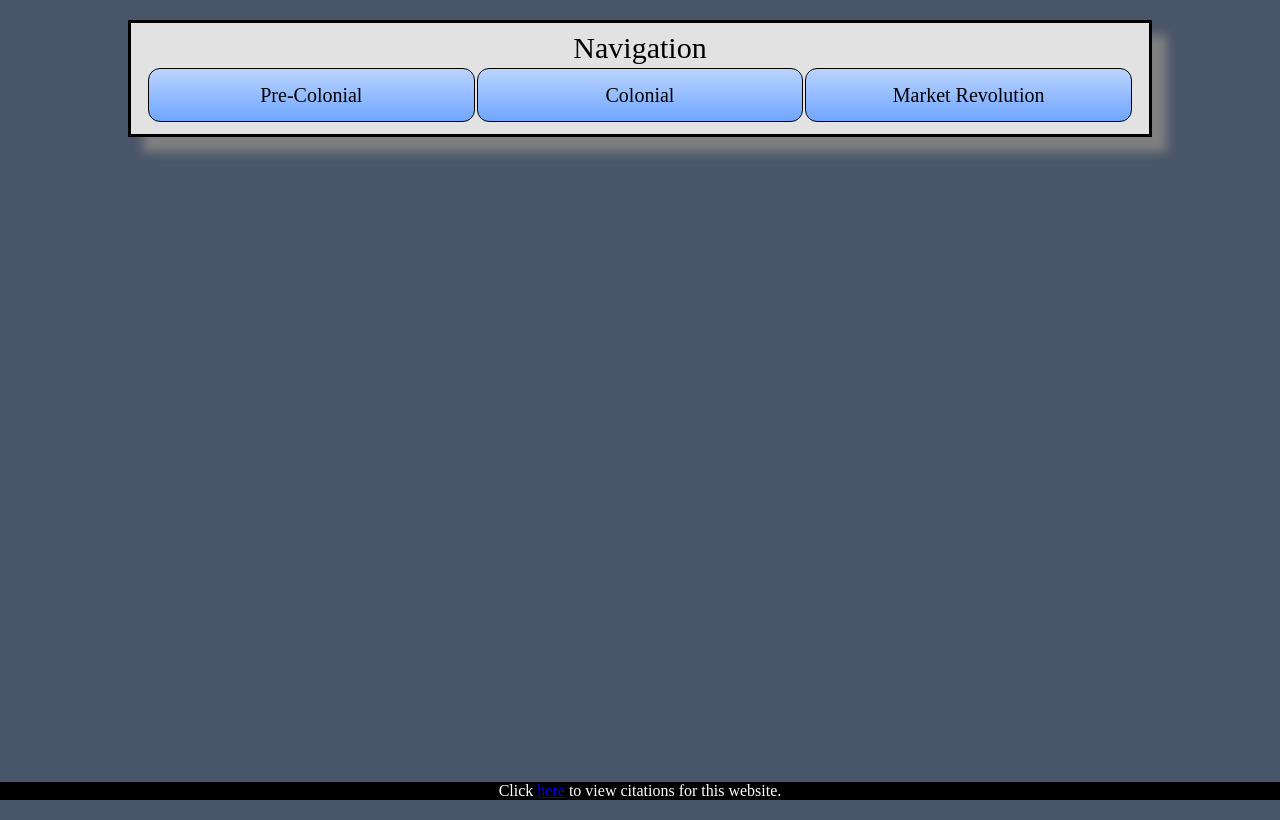
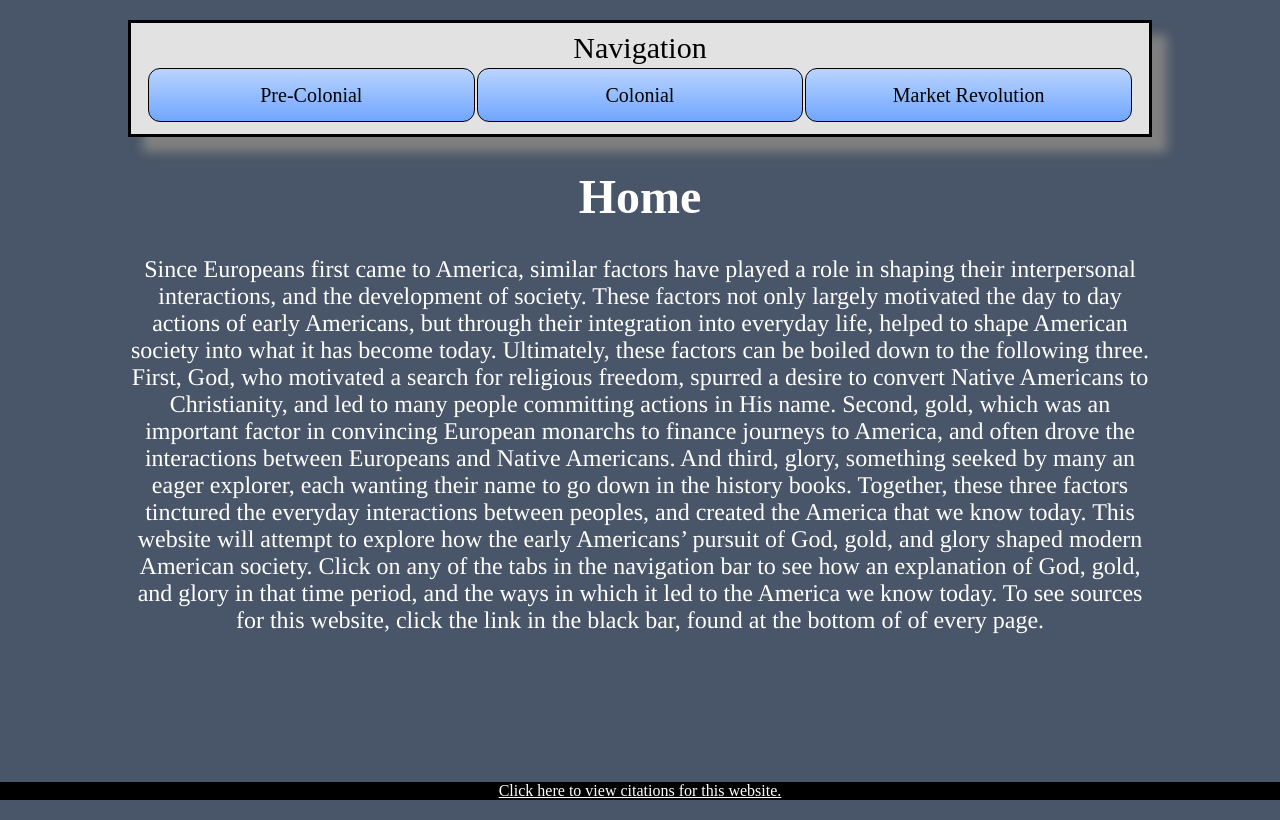
Before and after one commit to urticatecoder/english_midterm, a plain HTML site: page index.html in a window 1280 px wide. Drawn offline with Linux system fonts and the light colour scheme; a web font is replaced by a local one.

Commit message:
added home page message

```diff
--- a/index.html
+++ b/index.html
@@ -18,6 +18,8 @@
         </tr>
       </table>
     </nav>
-    <div class="footer">Click <a href="citations.html">here</a> to view citations for this website.</div>
+    <h1 class="header">Home</h1>
+    <p id="homepara">Since Europeans first came to America, similar factors have played a role in shaping their interpersonal interactions, and the development of society. These factors not only largely motivated the day to day actions of early Americans, but through their integration into everyday life, helped to shape American society into what it has become today. Ultimately, these factors can be boiled down to the following three. First, God, who motivated a search for religious freedom, spurred a desire to convert Native Americans to Christianity, and led to many people committing actions in His name. Second, gold, which was an important factor in convincing European monarchs to finance journeys to America, and often drove the interactions between Europeans and Native Americans. And third, glory, something seeked by many an eager explorer, each wanting their name to go down in the history books. Together, these three factors tinctured the everyday interactions between peoples, and created the America that we know today. This website will attempt to explore how the early Americans’ pursuit of God, gold, and glory shaped modern American society. Click on any of the tabs in the navigation bar to see how an explanation of God, gold, and glory in that time period, and the ways in which it led to the America we know today. To see sources for this website, click the link in the black bar, found at the bottom of of every page.</p>
+    <div class="footer"><a href="citations.html" class="footer">Click here to view citations for this website.</a></div>
   </body>
 </html>
--- a/styles.css
+++ b/styles.css
@@ -61,3 +61,30 @@ html,body{
   text-align: center;
   background: black;
 }
+.header{
+  text-align: center;
+  font-size:48px;
+  font-weight: bold;
+  font-family: Bai Jamjuree;
+  color: white;
+}
+#homepara{
+  font-size: 24px;
+  text-align: center;
+  font-family: Times;
+  box-sizing: border-box;
+  width: 80%;
+  margin: 0 auto 20px auto;
+  color: white;
+  font-weight: normal;
+}
+.develmsg{
+  font-size: 30px;
+  color: white;
+  box-sizing: border-box;
+  display: block;
+  position: absolute;
+  top: 50%;
+  left: 25%;
+  right: 20%;
+}
```
Also changed, not shown: colonial.html (+2 -1 lines), market-revolution.html (+2 -1 lines), pre-colonial.html (+1 -1 lines).
